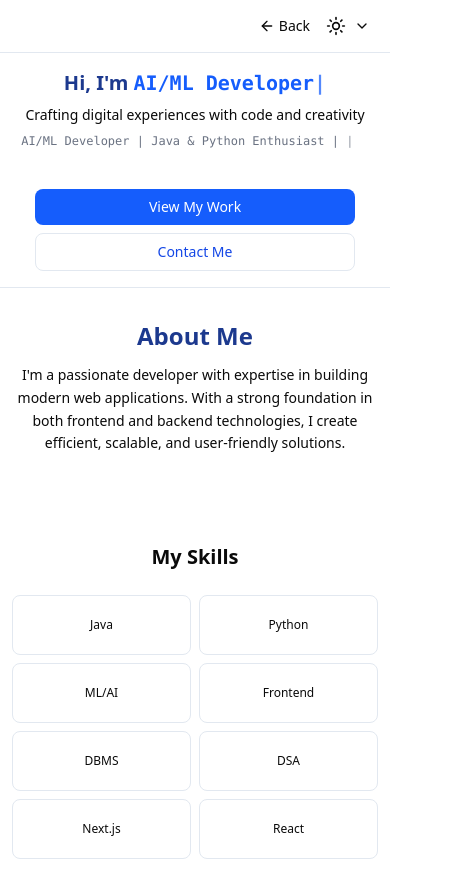
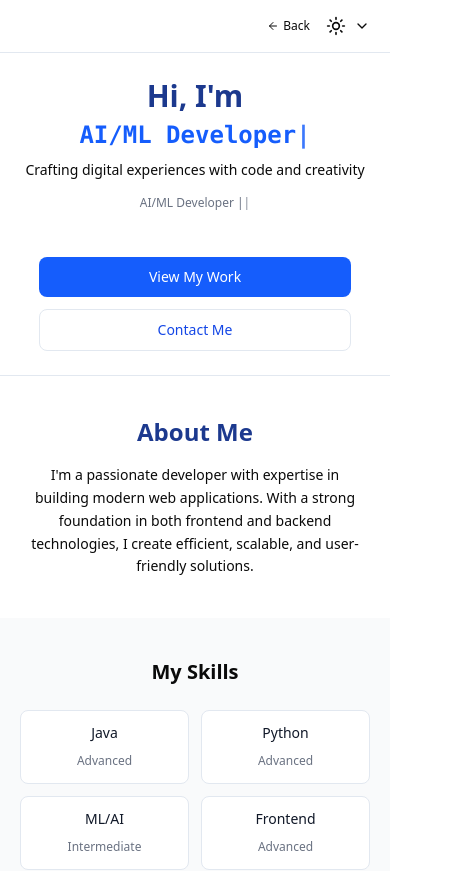
Before and after one commit to AdityaJoshi017/portfolio, a Next.js app: page / in a window 390 px wide. Shown: the top 871 px of the page, 476 px wide, since content can reach past the window. Built offline with nearby package versions, Linux system fonts and the light colour scheme.

Commit message:
Fix UI and update project section

```diff
--- a/app/components/TypingEffect.tsx
+++ b/app/components/TypingEffect.tsx
@@ -45,144 +45,14 @@
 //     return () => clearTimeout(timer);
 //   }, [charIndex, currentIndex, isDeleting, texts, typingSpeed]);
 
-//   // Calculate the maximum width needed for the container
-//   const maxTextLength = Math.max(...texts.map(text => text.length));
-//   const averageCharWidth = 8; // Approximate width of a character in pixels
-//   const containerWidth = `${maxTextLength * averageCharWidth}px`;
-
-//   return (
-//     <span className={`inline-block min-w-[${containerWidth}] text-left ${className}`}>
-//       <span className="inline-block">
-//         {displayText}
-//         <span className="animate-pulse">|</span>
-//       </span>
-//     </span>
-//   );
-// }
-// 'use client'
-// import { useEffect, useState } from 'react'
-
-// export function TypingEffect({
-//   texts,
-//   className = '',
-// }: {
-//   texts: string[]
-//   className?: string
-// }) {
-//   const [displayText, setDisplayText] = useState('')
-//   const [currentIndex, setCurrentIndex] = useState(0)
-//   const [charIndex, setCharIndex] = useState(0)
-//   const [isDeleting, setIsDeleting] = useState(false)
-
-//   useEffect(() => {
-//     const currentText = texts[currentIndex]
-
-//     const timeout = setTimeout(
-//       () => {
-//         if (!isDeleting) {
-//           setDisplayText(currentText.slice(0, charIndex + 1))
-//           setCharIndex((c) => c + 1)
-
-//           if (charIndex === currentText.length) {
-//             setTimeout(() => setIsDeleting(true), 1000)
-//           }
-//         } else {
-//           setDisplayText(currentText.slice(0, charIndex - 1))
-//           setCharIndex((c) => c - 1)
-
-//           if (charIndex === 0) {
-//             setIsDeleting(false)
-//             setCurrentIndex((i) => (i + 1) % texts.length)
-//           }
-//         }
-//       },
-//       isDeleting ? 60 : 120
-//     )
-
-//     return () => clearTimeout(timeout)
-//   }, [charIndex, currentIndex, isDeleting, texts])
-
-//   // 🔒 FIXED WIDTH (in ch units – perfect for text)
-//   const maxChars = Math.max(...texts.map((t) => t.length))
-
-//   return (
-//     <span
-//       className={`inline-block text-left ${className}`}
-//       style={{ minWidth: `${maxChars}ch` }}
-//     >
-//       {displayText}
-//       <span className="animate-pulse">|</span>
-//     </span>
-//   )
-// }
-  // 'use client'
-
-  // import { useEffect, useState } from 'react'
-
-  // type TypingEffectProps = {
-  //   texts: string[]
-  //   className?: string
-  //   typingSpeed?: number
-  //   deletingSpeed?: number
-  //   pauseDelay?: number
-  // }
-
-  // export function TypingEffect({
-  //   texts,
-  //   className = '',
-  //   typingSpeed = 120,
-  //   deletingSpeed = 60,
-  //   pauseDelay = 1000,
-  // }: TypingEffectProps) {
-  //   const [displayText, setDisplayText] = useState('')
-  //   const [currentIndex, setCurrentIndex] = useState(0)
-  //   const [charIndex, setCharIndex] = useState(0)
-  //   const [isDeleting, setIsDeleting] = useState(false)
-
-  //   useEffect(() => {
-  //     const currentText = texts[currentIndex]
-
-  //     const timeout = setTimeout(() => {
-  //       if (!isDeleting) {
-  //         setDisplayText(currentText.slice(0, charIndex + 1))
-  //         setCharIndex((c) => c + 1)
-
-  //         if (charIndex === currentText.length) {
-  //           setTimeout(() => setIsDeleting(true), pauseDelay)
-  //         }
-  //       } else {
-  //         setDisplayText(currentText.slice(0, charIndex - 1))
-  //         setCharIndex((c) => c - 1)
-
-  //         if (charIndex === 0) {
-  //           setIsDeleting(false)
-  //           setCurrentIndex((i) => (i + 1) % texts.length)
-  //         }
-  //       }
-  //     }, isDeleting ? deletingSpeed : typingSpeed)
-
-  //     return () => clearTimeout(timeout)
-  //   }, [charIndex, currentIndex, isDeleting, texts, typingSpeed, deletingSpeed, pauseDelay])
-
-  //   const maxChars = Math.max(...texts.map((t) => t.length))
-
-  //   return (
-  //     <span
-  //       className={`inline-block text-left font-mono ${className}`}
-  //       style={{ minWidth: `${maxChars}ch` }}
-  //     >
-  //       {displayText}
-  //       <span className="animate-pulse">|</span>
-  //     </span>
-  //   )
-  // }
 'use client'
 
 import { useEffect, useState } from 'react'
 
-type TypingEffectProps = {
+interface TypingEffectProps {
   texts: string[]
   className?: string
+  textClassName?: string
   typingSpeed?: number
   deletingSpeed?: number
   pauseDelay?: number
@@ -191,6 +61,7 @@ type TypingEffectProps = {
 export function TypingEffect({
   texts,
   className = '',
+  textClassName = '',
   typingSpeed = 120,
   deletingSpeed = 60,
   pauseDelay = 1000,
@@ -247,12 +118,14 @@ export function TypingEffect({
   const maxChars = Math.max(...texts.map((t) => t.length))
 
   return (
+    <div className={className}>
       <span
-      className={`inline-block text-left font-mono ${className}`}
+        className={`inline-block ${textClassName}`}
         style={{ minWidth: `${maxChars}ch` }}
       >
         {displayText}
         <span className="animate-pulse">|</span>
       </span>
+    </div>
   )
 }
--- a/app/page.tsx
+++ b/app/page.tsx
@@ -9,26 +9,27 @@ import { ArrowLeft } from 'lucide-react';
 export default function Home() {
   const router = useRouter();
   return (
-    <div className="min-h-screen flex flex-col">
+    <div className="min-h-screen flex flex-col overflow-x-hidden">
       <header className="bg-card border-b border-border">
         <div className="max-w-7xl mx-auto px-3 sm:px-6 lg:px-8 py-2 sm:py-4">
           <div className="flex justify-end space-x-2">
             <button
               onClick={() => router.back()}
-              className="inline-flex items-center text-foreground hover:text-primary transition-colors group text-sm sm:text-base"
+              className="inline-flex items-center text-foreground hover:text-primary transition-colors group text-xs sm:text-base"
             >
-              <ArrowLeft className="w-4 h-4 sm:w-5 sm:h-5 mr-1 sm:mr-2 transition-transform group-hover:-translate-x-1" />
-              <span className="font-medium">Back</span>
+              <ArrowLeft className="w-3 h-3 sm:w-5 sm:h-5 mr-1 sm:mr-2 transition-transform group-hover:-translate-x-0.5 sm:group-hover:-translate-x-1" />
+              <span className="font-medium text-xs sm:text-base">Back</span>
             </button>
-            <ThemeToggle className="scale-90 sm:scale-100" />
+            <ThemeToggle className="scale-80 sm:scale-100" />
           </div>
         </div>
       </header>
       {/* Hero Section */}
-      <section className="py-4 sm:py-8 md:py-16 text-center px-3 sm:px-4">
-        <h1 className="text-xl sm:text-3xl md:text-5xl lg:text-6xl font-bold text-blue-900 mb-2 sm:mb-4 md:mb-6 leading-tight">
+      <section className="py-6 sm:py-8 md:py-16 text-center px-3 sm:px-6 w-full mx-auto">
+        <div className="max-w-4xl mx-auto">
+          <h1 className="text-3xl xs:text-4xl sm:text-5xl md:text-6xl font-bold text-blue-900 mb-2 sm:mb-4 md:mb-6 leading-tight px-1">
             Hi, I'm{' '}
-          <span className="text-blue-600 relative">
+            <span className="text-blue-600 block sm:inline-block mt-1 sm:mt-0">
               <TypingEffect
                 texts={[
                   'Aditya Joshi',
@@ -36,66 +37,90 @@ export default function Home() {
                   'Full Stack Dev',
                   'Tech Enthusiast'
                 ]}
-              className="font-mono text-blue-600 whitespace-nowrap text-xl sm:text-3xl md:text-5xl lg:text-6xl"
+                className="font-mono text-blue-600 text-2xl xs:text-3xl sm:text-4xl md:text-5xl lg:text-6xl"
               />
             </span>
           </h1>
-        <div className="min-h-[20px] sm:min-h-[28px] mb-2 sm:mb-4">
-          <p className="text-sm sm:text-lg md:text-xl text-foreground/70 mb-2 sm:mb-3 md:mb-4 max-w-2xl mx-auto leading-snug sm:leading-normal">
+          <div className="min-h-[20px] sm:min-h-[28px] mb-3 sm:mb-4">
+            <p className="text-sm xs:text-base sm:text-lg md:text-xl text-foreground/70 mb-3 sm:mb-4 max-w-2xl mx-auto leading-relaxed px-1">
               Crafting digital experiences with code and creativity
             </p>
           </div>
-        <div className="min-h-[40px] sm:min-h-[72px] mb-4 sm:mb-8">
-          <p className="text-xs sm:text-sm md:text-base text-gray-500 max-w-[95%] sm:max-w-2xl mx-auto leading-snug sm:leading-normal">
+          <div className="min-h-[40px] xs:min-h-[48px] sm:min-h-[56px] mb-6 sm:mb-8 w-full px-2">
+            <div className="text-xs xs:text-sm sm:text-base text-gray-500 dark:text-gray-400 max-w-2xl mx-auto leading-relaxed">
               <TypingEffect
                 texts={[
-                'AI/ML Developer | Java & Python Enthusiast | Frontend Developer',
-                // 'Intern at ARInspects | Building intelligent solutions',
-                'Passionate about technology and innovation',
-                'Turning ideas into reality with code'
+                  'AI/ML Developer | Java & Python',
+                  'Full Stack Developer',
+                  'Web & Mobile Specialist',
+                  'Passionate about technology',
+                  'Turning ideas into reality'
                 ]}
-              className="font-mono text-gray-500"
+                className="w-full"
+                textClassName="inline-block text-center w-full"
               />
-          </p>
             </div>
-        <div className="flex flex-col sm:flex-row justify-center gap-2 sm:gap-3 w-full max-w-xs sm:max-w-md mx-auto">
+          </div>
+          <div className="flex flex-col sm:flex-row justify-center gap-3 w-full max-w-xs xs:max-w-sm sm:max-w-md mx-auto px-1">
             <Link
               href="/projects"
-            className="px-4 py-2 sm:px-5 sm:py-2.5 bg-blue-600 text-white rounded-lg hover:bg-blue-700 transition-colors text-sm sm:text-base w-full sm:w-auto text-center"
+              className="px-4 py-2.5 sm:px-5 sm:py-2.5 bg-blue-600 text-white rounded-lg hover:bg-blue-700 transition-colors text-sm sm:text-base w-full sm:w-auto text-center font-medium"
             >
               View My Work
             </Link>
             <Link
               href="/contact"
-            className="px-4 py-2 sm:px-5 sm:py-2.5 border border-gray-300 dark:border-gray-600 text-blue-700 dark:text-blue-400 rounded-lg hover:bg-gray-100 dark:hover:bg-gray-800 transition-colors text-sm sm:text-base w-full sm:w-auto text-center"
+              className="px-4 py-2.5 sm:px-5 sm:py-2.5 border border-gray-300 dark:border-gray-600 text-blue-700 dark:text-blue-400 rounded-lg hover:bg-gray-100 dark:hover:bg-gray-800 transition-colors text-sm sm:text-base w-full sm:w-auto text-center font-medium"
             >
               Contact Me
             </Link>
           </div>
+        </div>
       </section>
 
       {/* About Section */}
-      {/* <section className="py-16 bg-gray-50"> */}
-      {/* change 0017 */}
-      <section className="py-8 sm:py-12 md:py-16 bg-card border-t border-border">
-        <div className="max-w-4xl mx-auto px-3 sm:px-4">
-          <h1 className="text-2xl sm:text-3xl md:text-5xl font-bold text-blue-900 mb-3 sm:mb-5 text-center">About Me</h1>
-          <p className="text-sm sm:text-base text-foreground/70 leading-relaxed text-center max-w-2xl mx-auto">
+      <section className="py-10 sm:py-12 md:py-16 bg-card border-t border-border">
+        <div className="max-w-4xl mx-auto px-4 sm:px-6">
+          <h1 className="text-2xl xs:text-3xl sm:text-4xl md:text-5xl font-bold text-blue-900 mb-4 sm:mb-6 text-center px-1">
+            About Me
+          </h1>
+          <div className="max-w-2xl mx-auto px-2">
+            <p className="text-sm xs:text-base sm:text-lg text-foreground/70 leading-relaxed text-center">
               I'm a passionate developer with expertise in building modern web applications.
               With a strong foundation in both frontend and backend technologies, I create
               efficient, scalable, and user-friendly solutions.
             </p>
           </div>
+        </div>
       </section>
-      <p className="text-sm sm:text-base md:text-lg text-gray-500 mb-6 sm:mb-8 max-w-2xl mx-auto leading-relaxed" />
+
       {/* Skills Section */}
-      <section className="py-8 sm:py-12 md:py-16">
-        <div className="max-w-4xl mx-auto px-3 sm:px-4">
-          <h2 className="text-xl sm:text-2xl md:text-3xl font-bold text-center mb-6 sm:mb-10">My Skills</h2>
-          <div className="grid grid-cols-2 sm:grid-cols-3 md:grid-cols-4 gap-2 sm:gap-3 md:gap-4">
-            {['Java', 'Python', 'ML/AI', 'Frontend', 'DBMS', 'DSA', 'Next.js', 'React'].map((skill) => (
-              <div key={skill} className="p-2 sm:p-3 bg-card text-card-foreground rounded-lg border border-border text-center flex items-center justify-center min-h-[60px] sm:min-h-[70px]">
-                <span className="text-xs sm:text-sm md:text-base font-medium">{skill}</span>
+      <section className="py-10 sm:py-12 md:py-16 overflow-hidden bg-gray-50 dark:bg-gray-900/30">
+        <div className="max-w-4xl mx-auto px-4 sm:px-6">
+          <h2 className="text-xl xs:text-2xl sm:text-3xl md:text-4xl font-bold text-center mb-6 sm:mb-10 px-2">
+            My Skills
+          </h2>
+          <div className="grid grid-cols-2 xs:grid-cols-3 sm:grid-cols-4 gap-3 xs:gap-4 sm:gap-5 px-1">
+            {[
+              { name: 'Java', level: 'Advanced' },
+              { name: 'Python', level: 'Advanced' },
+              { name: 'ML/AI', level: 'Intermediate' },
+              { name: 'Frontend', level: 'Advanced' },
+              { name: 'DBMS', level: 'Intermediate' },
+              { name: 'DSA', level: 'Advanced' },
+              { name: 'Next.js', level: 'Intermediate' },
+              { name: 'React', level: 'Advanced' }
+            ].map((skill) => (
+              <div
+                key={skill.name}
+                className="group p-3 sm:p-4 bg-white dark:bg-gray-800 rounded-lg border border-gray-200 dark:border-gray-700 text-center transition-all duration-200 hover:shadow-md hover:-translate-y-0.5"
+              >
+                <span className="block text-sm xs:text-base font-medium text-gray-900 dark:text-white mb-1">
+                  {skill.name}
+                </span>
+                <span className="text-xs text-gray-500 dark:text-gray-400">
+                  {skill.level}
+                </span>
               </div>
             ))}
           </div>
```
Also changed, not shown: src/components/layout/navbar.tsx (+14 -7 lines). Lines whose indentation alone changed are shown as unchanged.
